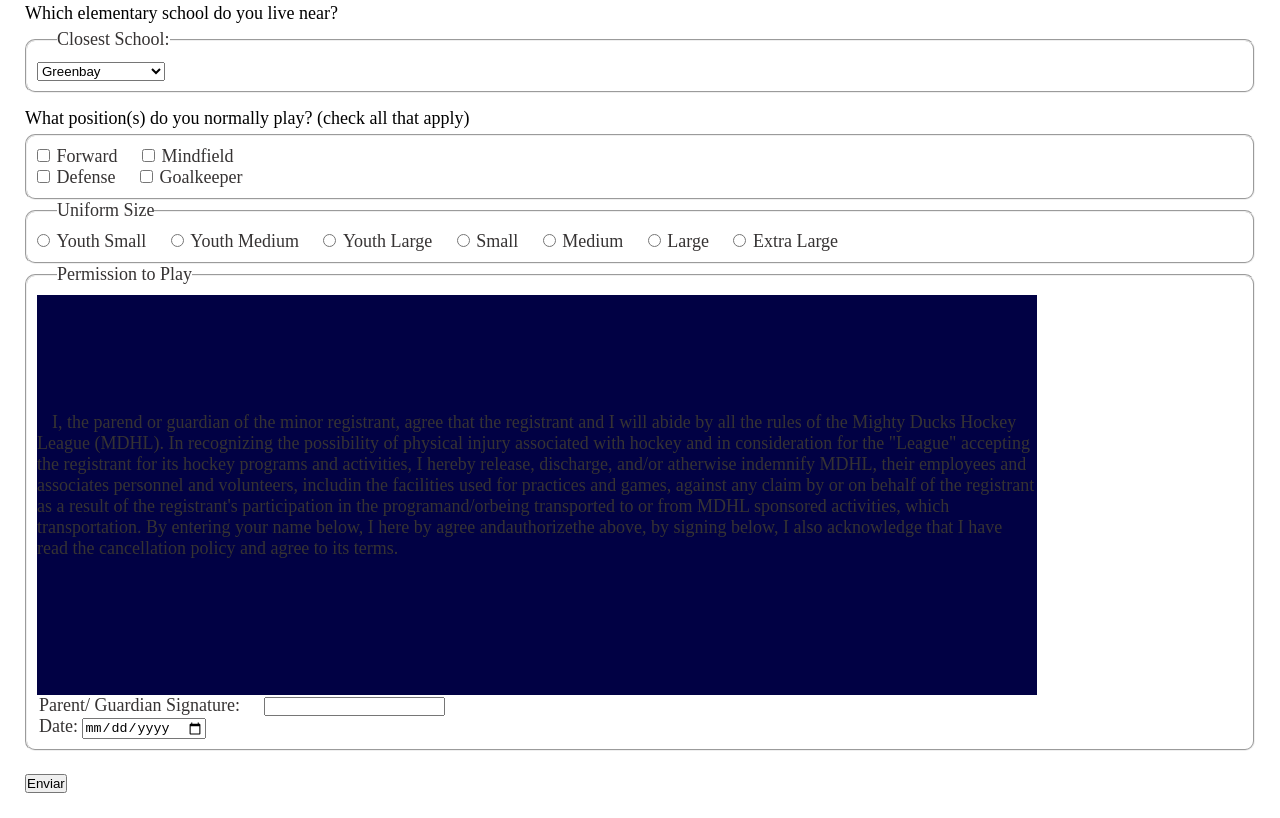
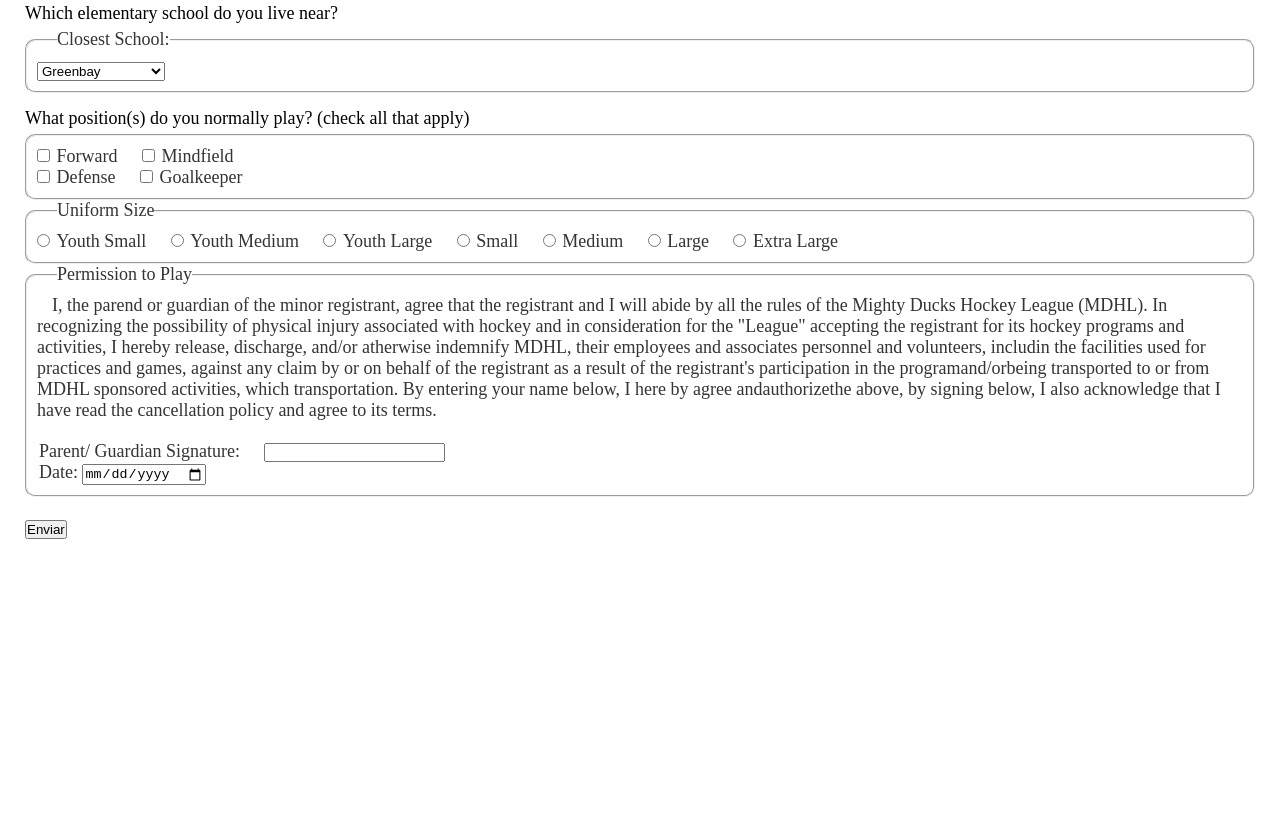
Before and after one commit to MMCMerino/MDHL_Merino, a plain HTML site: page registration.html in a window 1280 px wide. Shown: the part 578-1396 px from the top of the page. After the commit the page ends 1142 px from the top, so only its background shows below. Drawn offline with Linux system fonts and the light colour scheme.

Commit message:
arreglo_3_task4

```diff
--- a/assets/estilos/style.css
+++ b/assets/estilos/style.css
@@ -3,6 +3,8 @@
     margin: 0;
     box-sizing: border-box;
 }
+
+
 
 header>h1{
     font-size: 40px;
--- a/registration.html
+++ b/registration.html
@@ -142,7 +142,7 @@
 
             <fieldset>
                 <legend>Permission to Play</legend>
-               <div> <p id="paragraph"> I, the parend or guardian of the minor registrant, agree that the registrant and I will abide by all the
+                <p id="paragraph"> I, the parend or guardian of the minor registrant, agree that the registrant and I will abide by all the
                      rules of the Mighty Ducks Hockey League (MDHL). In recognizing the possibility of physical injury
                     associated with hockey and in consideration for the "League" accepting the registrant for its
                     hockey programs and activities, I hereby release, discharge, and/or atherwise indemnify MDHL,
@@ -152,7 +152,7 @@
                     activities, which transportation.
                     By entering your name below, I here by agree andauthorizethe above, by signing below, I also
                     acknowledge that I have read the cancellation policy and agree to its terms.
-                    </p></div>
+                    </p>
                 <label for="permission">Parent/ Guardian Signature:</label>
                 <input type="text" name="permission" id="permission">
                 <br>
```
Also changed, not shown: game_info.html (+1 -1 lines).
